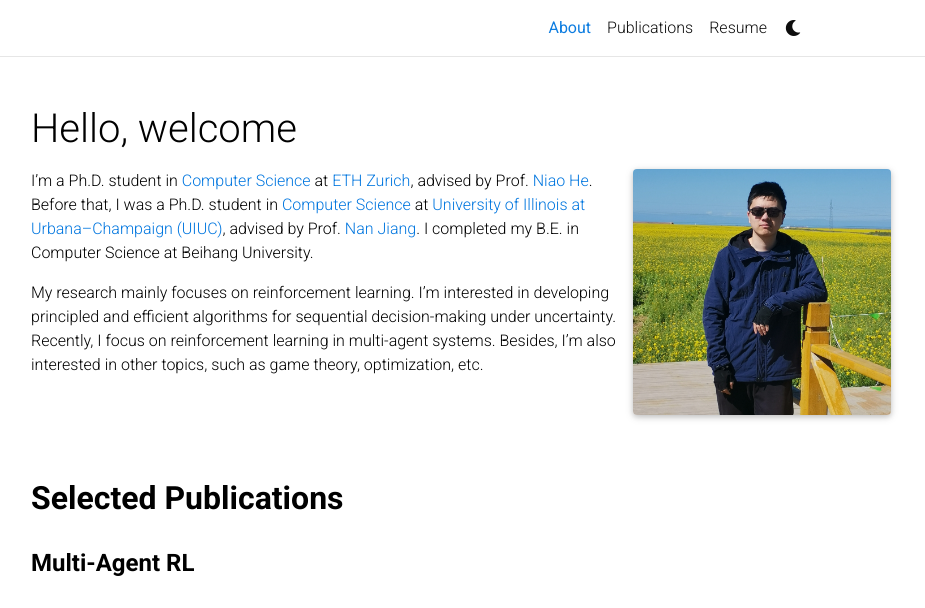
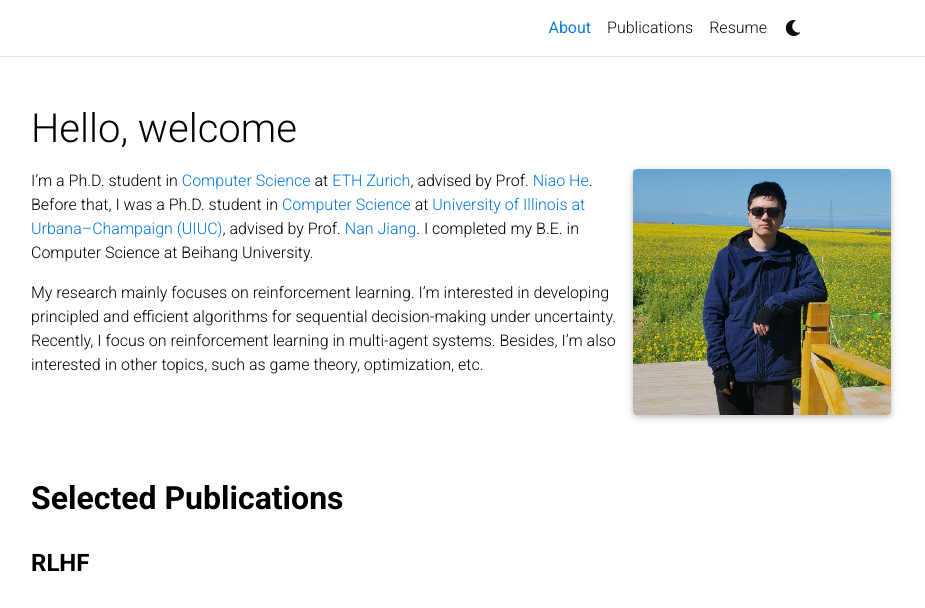
Before and after one commit to jiaweihhuang/jiaweihhuang.github.io, a Jekyll site: the page built from _pages/about.md, in a window 1280 px wide and 1198 px high, cut to the strip 0-608 px from the top of the window. Shown: the whole strip, without its empty margins (224-1149 px from the left). Built offline with Jekyll 4.4.1, drawn with Linux system fonts in a browser that asks for light colours; full-size pictures stand in for the smaller copies a plugin makes; comment, search, counter and statistics services are not loaded; a style sheet for code colours, icons or effects is not loaded.

Commit message:
Update selected_papers.html

```diff
--- a/_includes/selected_papers.html
+++ b/_includes/selected_papers.html
@@ -1,11 +1,11 @@
 
+<h4 style="font-weight: 600"><a href="{{ '/publications/' | relative_url }}" style="color: inherit;">RLHF</a></h4>
+<div class="publications">
+  {% bibliography -f {{ site.scholar.bibliography }} -q @*[selected=true, category=RLHF]* %}
+</div>
 <h4 style="font-weight: 600"><a href="{{ '/publications/' | relative_url }}" style="color: inherit;">Multi-Agent RL</a></h4>
 <div class="publications">
   {% bibliography -f {{ site.scholar.bibliography }} -q @*[selected=true, category=MARL]* %}
-</div>
-<h4 style="font-weight: 600"><a href="{{ '/publications/' | relative_url }}" style="color: inherit;">Transfer RL</a></h4>
-<div class="publications">
-  {% bibliography -f {{ site.scholar.bibliography }} -q @*[selected=true, category=TransferRL]* %}
 </div>
 <h4 style="font-weight: 600"><a href="{{ '/publications/' | relative_url }}" style="color: inherit;">Others</a></h4>
 <div class="publications">
```
